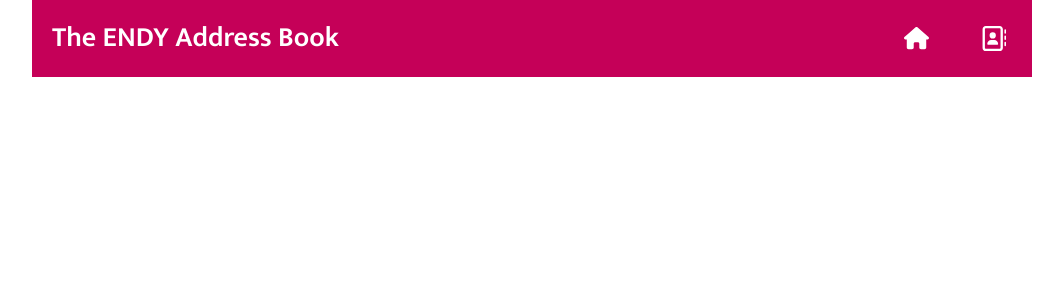
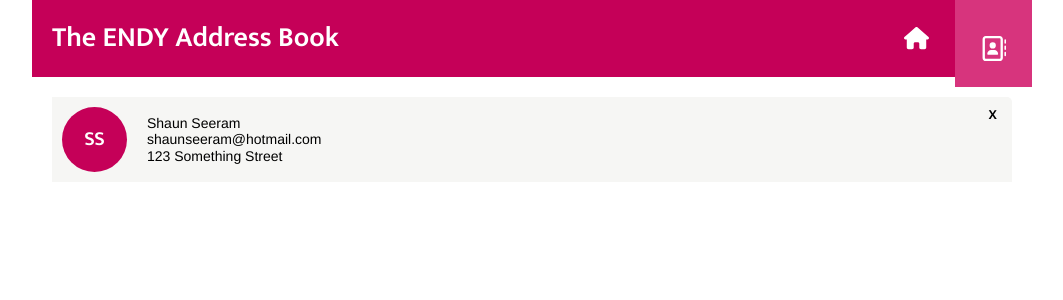
Before and after one commit to shaun-seeram/Endy, a React (Create React App) app: page /address-book in a window 1280 px wide. Shown: the top 300 px of the page, without its empty margins (108-1171 px from the left). Built offline with nearby package versions, Linux system fonts and the light colour scheme; the HTML template or start-up script is replaced by a standard one.

Commit message:
Added localStorage and Autocomplete

```diff
--- a/src/App.jsx
+++ b/src/App.jsx
@@ -4,22 +4,42 @@ import Form from './components/Form';
 import AddressBook from './components/AddressBook';
 import Header from './components/Header';
 
+const ls = JSON.parse(localStorage.getItem("addresses")) || [{
+  name: "Shaun Seeram",
+  email: "shaunseeram@hotmail.com",
+  address: "123 Something Street",
+  id: 0
+}];
+
 function App() {
 
-  const [addressBook, setAddressBook] = useState([]);
+  const [addressBook, setAddressBook] = useState(ls);
 
   const formSubmitHandler = (e) => {
     e.preventDefault();
-
     const formData = new FormData(e.target);
 
     setAddressBook((prevAddressBook) => {
-      return [...prevAddressBook, {
+      const returnValue = [...prevAddressBook, {
         name: formData.get("name").trim(),
         email: formData.get("email").trim(),
+        address: formData.get("address").trim(),
         id: new Date().getTime()
-      }]
+      }];
+
+      localStorage.setItem("addresses", JSON.stringify(returnValue));
+      return returnValue;
     })
+  }
+
+  const removeContact = (id) => {
+    if (id === 0) { return };
+
+    setAddressBook((prevAddressBook) => {
+      const filteredAddressBook = prevAddressBook.filter(address => address.id !== id);
+      localStorage.setItem("addresses", JSON.stringify(filteredAddressBook));
+      return filteredAddressBook;
+    });
   }
 
   return (
@@ -28,7 +48,7 @@ function App() {
       <div className='content'>
         <Routes>
           <Route path="/" element={<Form onSubmit={formSubmitHandler}/>} />
-          <Route path="/address-book" element={<AddressBook addresses={addressBook} />} />
+          <Route path="/address-book" element={<AddressBook addresses={addressBook} removeContact={removeContact} />} />
         </Routes>
       </div>
     </div>
--- a/src/components/AddressBook.jsx
+++ b/src/components/AddressBook.jsx
@@ -1,15 +1,23 @@
 import Contact from "../ui/Contact"
 
-function AddressBook({ addresses }) {
+function AddressBook({ addresses, removeContact }) {
+
+    const addressClone = [...addresses];
+    addressClone.sort((a, b) => {
+        if (a.name.toUpperCase() > b.name.toUpperCase()) {
+            return 1;
+        } else if (a.name.toUpperCase() < b.name.toUpperCase()) {
+            return -1;
+        } else {
+            return 0;
+        }
+    })
+
     return (
         <ul className="addresses">
-            {addresses.map((address) => {
-                return (
-                    <Contact key={address.id} address={address} />
-                )
-            })}
+            {addressClone.map(address => <Contact key={address.id} address={address} removeContact={removeContact} />)}
         </ul>
     )
 }
 
-export default AddressBook
+export default AddressBook;
--- a/src/components/Form.jsx
+++ b/src/components/Form.jsx
@@ -1,18 +1,66 @@
-import { useState } from "react";
+import { useEffect, useState } from "react";
 import FormField from "../ui/FormField";
+
+const EMAIL_ARRAY = ["hotmail.com", "yahoo.com", "gmail.com", "outlook.com", "hotmail.ca", "hotmail.co.uk", "hotmail.fr", "live.com", "yahoo.fr", "yahoo.co.uk", "aol.com", "msn.com", "googlemail.com"];
 
 function Form({onSubmit}) {
 
     const [formData, setFormData] = useState({
         name: "",
-        email: ""
+        email: "",
+        address: ""
     });
+
+    const [autocompleteAddress, setAutocompleteAddress] = useState([]);
+    const [userTyping, setUserTyping] = useState(false);
+
+    const emailBool = formData.email.includes("@") && formData.email.split("@").length < 3 && !formData.email.split("@")[1].includes(".");
+    const addressBool = formData.address.length >= 5 && userTyping;
+
+    useEffect(() => {
+        if (addressBool) {
+            fetch(`https://api.geoapify.com/v1/geocode/autocomplete?text=${formData.address}&apiKey=b9a3cf7884c546088568357b84a0902d`)
+            .then(response => response.json())
+            .then(result => setAutocompleteAddress(result.features))
+            .catch(error => console.log('error', error));
+        }
+    }, [addressBool, formData])
+
+    const filterEmailArray = () => {
+        const provider = formData.email.split("@").reverse()[0];
+        return EMAIL_ARRAY.filter(email => email.startsWith(provider)).splice(0, 4)
+    }
+
+    const appendProvider = (e, provider) => {
+        e.preventDefault();
+        setFormData((prevFormData) => {
+            let formatEmail = prevFormData.email.split("@")
+            formatEmail.pop();
+
+            return {
+                ...prevFormData,
+                email: formatEmail.join("") + "@" + provider
+            }
+        })
+    }
+
+    const selectAddress = (e, address) => {
+        e.preventDefault();
+        setFormData((prevFormData) => {
+            return {
+                ...prevFormData,
+                address: address
+            }
+        })
+        setUserTyping(false)
+    }
 
     const formSubmitHandler = (e) => {
         onSubmit(e)
         setFormData({
             name: "",
-            email: ""
+            email: "",
+            address: ""
         })
     }
 
@@ -20,6 +68,23 @@ function Form({onSubmit}) {
         <form onSubmit={formSubmitHandler}>
             <FormField id="name" label="Name" type="text" value={formData.name} onChangeHandler={setFormData} />
             <FormField id="email" label="Email" type="email" value={formData.email} onChangeHandler={setFormData} />
+            {emailBool && (
+                <div className="emailAutocomplete">
+                    {filterEmailArray().map((provider) => <button key={provider} onClick={(e) => appendProvider(e, provider)}>{provider}</button>)}
+                </div>
+            )}
+            <FormField id="address" label="Address" type="address" value={formData.address} onChangeHandler={setFormData} onUserTyping={setUserTyping} />
+            {addressBool && (
+                <ul className="addressAutocomplete">
+                    {autocompleteAddress.map((address) => {
+                        return (
+                            <li key={address.properties.formatted}>
+                                <button onClick={(e) => selectAddress(e, address.properties.formatted)}>{address.properties.formatted}</button>
+                            </li>
+                        )
+                    })}
+                </ul>
+            )}
             <div className="formOptions">
                 <button className="button">Add to Contacts</button>
             </div>
--- a/src/components/Header.jsx
+++ b/src/components/Header.jsx
@@ -1,16 +1,16 @@
-import { Link } from "react-router-dom";
+import { NavLink } from "react-router-dom";
 
 function Header() {
     return (
         <header>
             <h1>The ENDY Address Book</h1>
             <div className="headerRight">
-                <Link to="/" className="button" aria-label="Home">
+                <NavLink to="/" className="button" aria-label="Home">
                     <svg xmlns="http://www.w3.org/2000/svg" viewBox="0 0 576 512" aria-hidden><path fill="#ffffff" d="M575.8 255.5c0 18-15 32.1-32 32.1h-32l.7 160.2c0 2.7-.2 5.4-.5 8.1V472c0 22.1-17.9 40-40 40H456c-1.1 0-2.2 0-3.3-.1c-1.4 .1-2.8 .1-4.2 .1H416 392c-22.1 0-40-17.9-40-40V448 384c0-17.7-14.3-32-32-32H256c-17.7 0-32 14.3-32 32v64 24c0 22.1-17.9 40-40 40H160 128.1c-1.5 0-3-.1-4.5-.2c-1.2 .1-2.4 .2-3.6 .2H104c-22.1 0-40-17.9-40-40V360c0-.9 0-1.9 .1-2.8V287.6H32c-18 0-32-14-32-32.1c0-9 3-17 10-24L266.4 8c7-7 15-8 22-8s15 2 21 7L564.8 231.5c8 7 12 15 11 24z"/></svg>
-                </Link>
-                <Link to="/address-book" className="button" aria-label="Address Book">
+                </NavLink>
+                <NavLink to="/address-book" className="button" aria-label="Address Book">
                     <svg xmlns="http://www.w3.org/2000/svg" viewBox="0 0 512 512" aria-hidden><path fill="#ffffff" d="M384 48c8.8 0 16 7.2 16 16V448c0 8.8-7.2 16-16 16H96c-8.8 0-16-7.2-16-16V64c0-8.8 7.2-16 16-16H384zM96 0C60.7 0 32 28.7 32 64V448c0 35.3 28.7 64 64 64H384c35.3 0 64-28.7 64-64V64c0-35.3-28.7-64-64-64H96zM240 256a64 64 0 1 0 0-128 64 64 0 1 0 0 128zm-32 32c-44.2 0-80 35.8-80 80c0 8.8 7.2 16 16 16H336c8.8 0 16-7.2 16-16c0-44.2-35.8-80-80-80H208zM512 80c0-8.8-7.2-16-16-16s-16 7.2-16 16v64c0 8.8 7.2 16 16 16s16-7.2 16-16V80zM496 192c-8.8 0-16 7.2-16 16v64c0 8.8 7.2 16 16 16s16-7.2 16-16V208c0-8.8-7.2-16-16-16zm16 144c0-8.8-7.2-16-16-16s-16 7.2-16 16v64c0 8.8 7.2 16 16 16s16-7.2 16-16V336z"/></svg>
-                </Link>
+                </NavLink>
             </div>
         </header>
     )
--- a/src/index.css
+++ b/src/index.css
@@ -74,9 +74,12 @@ header .button {
   width: 77px;
 }
 
+header .button.active,
 header .button:hover,
 header .button:focus {
+  background-color: #d7347d;
   margin-top: 10px;
+  border: none;
 }
 
 header svg {
@@ -131,8 +134,7 @@ form .formFieldContainer {
   margin-bottom: 20px;
 }
 
-form input[type="text"],
-form input[type="email"] {
+form input {
   height: 48px;
   padding: 0 20px;
   border: 1px solid #243746;
@@ -171,6 +173,7 @@ form .formOptions .button {
   padding: 10px;
   border-top-right-radius: 5px;
   overflow-x: scroll;
+  position: relative;
 }
 
 .addresses .contactLeft {
@@ -201,3 +204,58 @@ form .formOptions .button {
 .addresses .contactRight p {
   margin: 0;
 }
+
+.emailAutocomplete {
+  display: flex;
+  justify-content: space-evenly;
+  margin-bottom: 20px;
+}
+
+.emailAutocomplete button {
+  border: none;
+  background-color: unset;
+  position: relative;
+  padding: 10px;
+}
+
+.emailAutocomplete button:after {
+  position: absolute;
+  content: "";
+  width: 100%;
+  height: 3px;
+  left: 0;
+  bottom: -3px;
+  background-color: #c50058;
+}
+
+.emailAutocomplete button:hover,
+.emailAutocomplete button:focus {
+  border: unset;
+  outline: 3px solid #c50058;
+}
+
+.removeButton {
+  position: absolute;
+  padding: 5px 10px;
+  top: 5px;
+  right: 5px;
+  background-color: transparent;
+  border: none;
+  font-family: "Mukta", sans-serif;
+}
+
+.addressAutocomplete {
+  list-style: none;
+  padding: 0;
+  margin: 0;
+  margin-bottom: 20px;
+}
+
+.addressAutocomplete button {
+  width: 100%;
+  text-align: left;
+  padding: 10px;
+  background-color: unset;
+  border: unset;
+  border-bottom: 3px solid orange;
+}
--- a/src/ui/Contact.jsx
+++ b/src/ui/Contact.jsx
@@ -1,16 +1,8 @@
-function Contact({address}) {
+function Contact({address, removeContact}) {
 
-    let initials = "";
-
-    const initialsArr = address.name.split(" ").map((name) => {
-        return name.split("")[0]
-    })
-
-    initialsArr.splice(1, address.name.split(" ").length - 2)
-
-    initialsArr.forEach((letter) => {
-        initials += letter.toUpperCase()
-    })
+    const initialsArr = address.name.toUpperCase().split(" ").map(name => name.split("")[0]);
+    initialsArr.splice(1, address.name.split(" ").length - 2);
+    const initials = initialsArr.join("");
 
     return (
         <li>
@@ -18,7 +10,9 @@ function Contact({address}) {
             <div className="contactRight">
                 <p>{address.name}</p>
                 <p>{address.email}</p>
+                <p>{address.address}</p>
             </div>
+            <button className="removeButton" onClick={() => removeContact(address.id)}>X</button>
         </li>
     )
 }
--- a/src/ui/FormField.jsx
+++ b/src/ui/FormField.jsx
@@ -1,7 +1,10 @@
-function FormField({containerName, id, label, type, value, onChangeHandler}) {
+function FormField({id, label, type, value, onChangeHandler, onUserTyping}) {
 
     const onChange = (e) => {
-        onChangeHandler((prevValue) => {
+        if (type === "address") {
+            onUserTyping(true)
+        }
+        onChangeHandler(prevValue => {
             return {
                 ...prevValue,
                 [id]: e.target.value
```
Also changed, not shown: public/index.html (+0 -9 lines), 1 other file (tests, documents, lock files or other folders).
